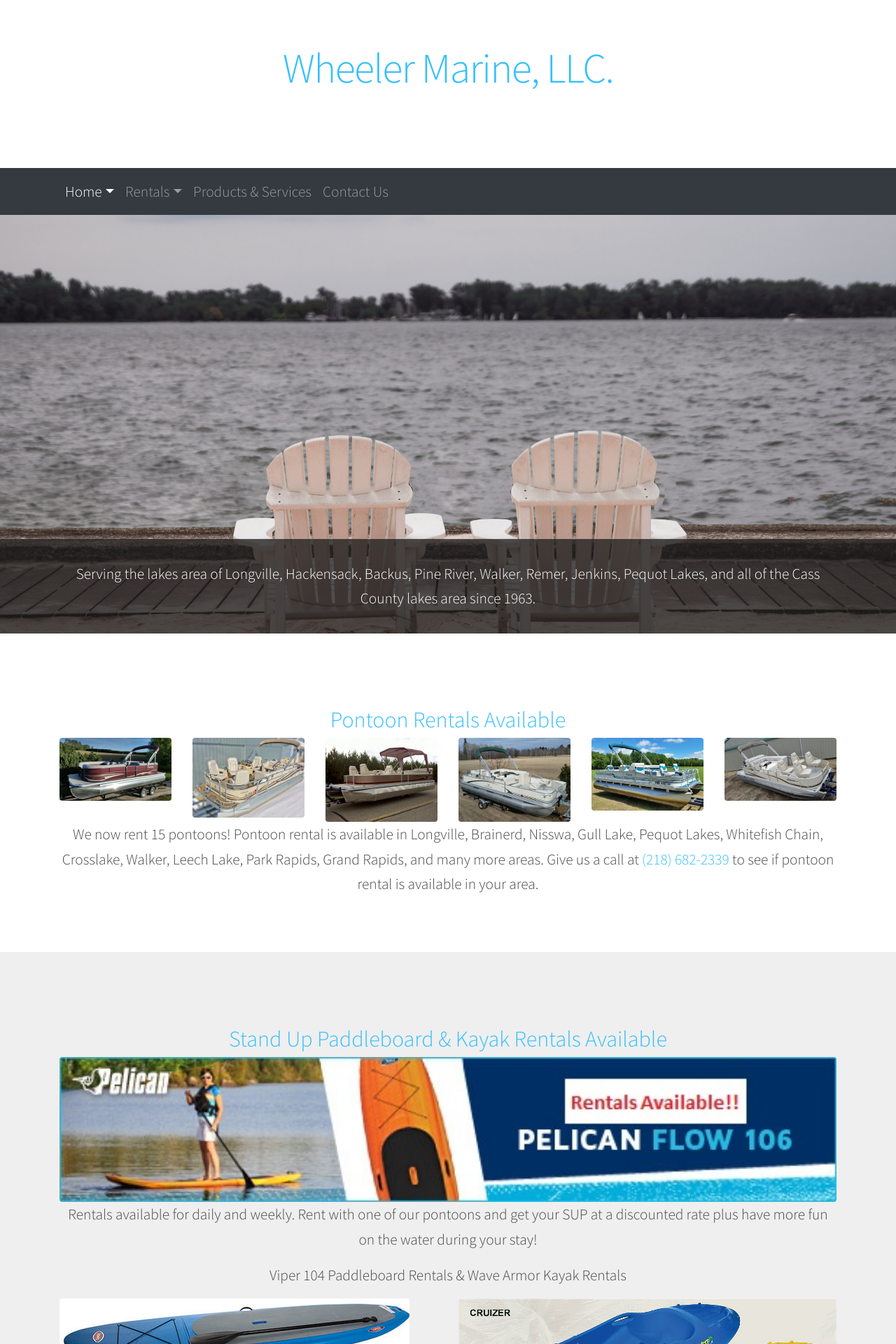
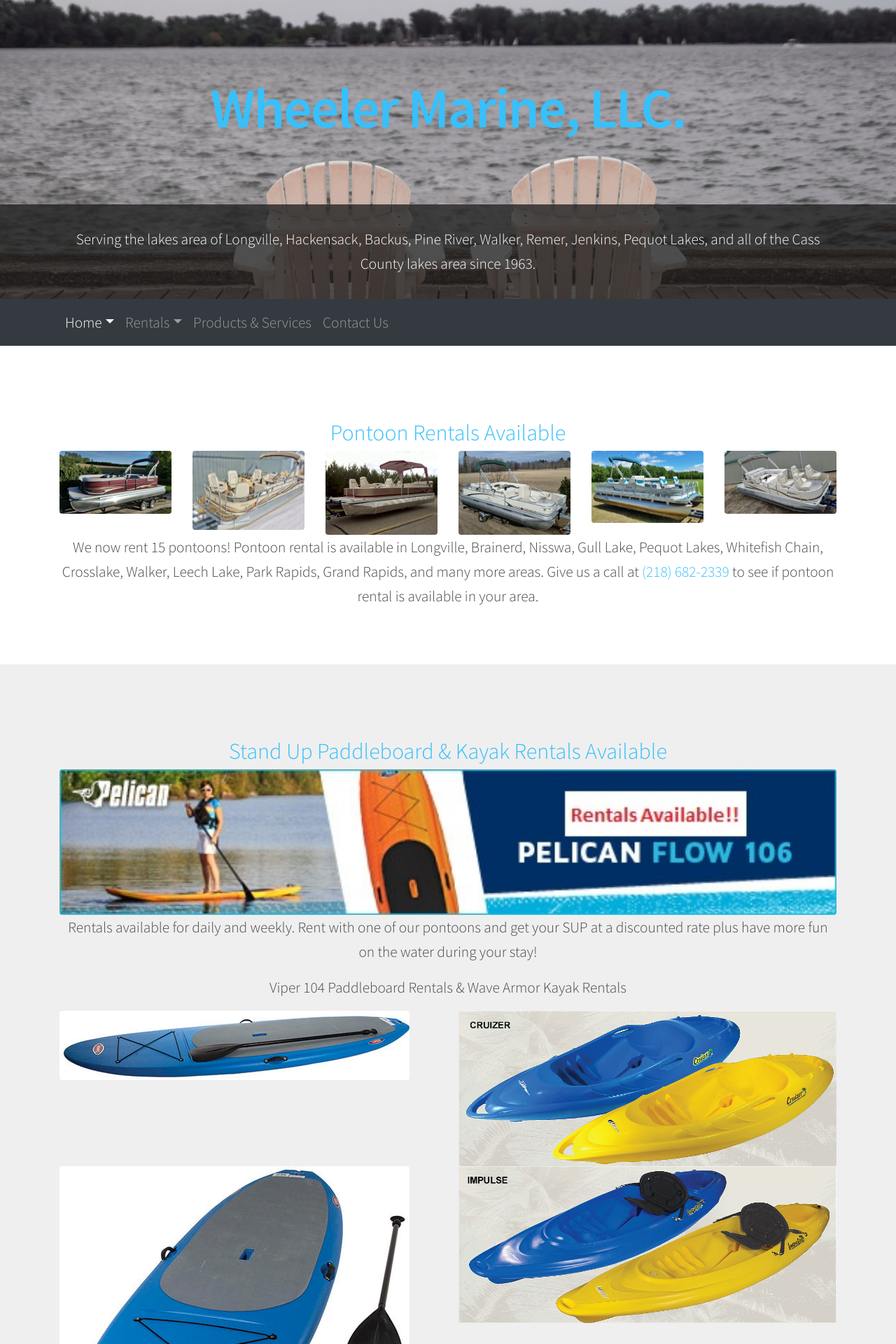
Before and after one commit to steventwheeler/wheelermarine, a Jekyll site: the page built from index.html, in a window 1280 px wide. Shown: the top 1920 px of the page at 70% size. Built offline with Jekyll 4.4.1, drawn with Linux system fonts in a browser that asks for light colours; nearby versions of some CDN libraries.

Commit message:
Update the page heading

```diff
--- a/_includes/header.html
+++ b/_includes/header.html
@@ -17,9 +17,20 @@
   </head>
   <body>
     <div id="header">
-      <div class="container">
-        <h1><a href="{{ site.baseurl }}/" id="logo">{{ site.title }}</a></h1>
-      </div>
+      <section id="banner">
+        <div class="container">
+          <h1><a href="{{ site.baseurl }}/" id="logo">{{ site.title }}</a></h1>
+        </div>
+        <header>
+          <div class="container">
+            <div class="row">
+              <div class="col-sm-12">
+                Serving the lakes area of Longville, Hackensack, Backus, Pine River, Walker, Remer, Jenkins, Pequot Lakes, and all of the Cass County lakes area since 1963.
+              </div>
+            </div>
+          </div>
+        </header>
+      </section>
 
       <nav class="navbar navbar-expand-lg navbar-dark bg-dark">
         {% assign current = page.url | downcase | split: '/' %}
--- a/assets/css/wm.scss
+++ b/assets/css/wm.scss
@@ -34,20 +34,22 @@ a {
 
 #header {
   text-align: center;
-  padding: 3em 0 0 0;
+  padding: 0;
   background-color: #fff;
   background-position:  top left,          top left,          top left;
   background-size:      100% 6em,          100% 6em,          auto;
   background-repeat:    no-repeat,         no-repeat,         repeat;
 
   h1 {
-    padding: 0 0 2.75em 0;
+    padding: 2.75em 0 2.75em 0;
     margin: 0;
 
     a {
-      font-size: 1.5em;
+      text-align: center;
+      font-size: 2em;
       letter-spacing: -0.025em;
       border: 0;
+      font-weight: bold;
     }
   }
 }
@@ -56,7 +58,7 @@ a {
   background-image: url('../images/banner.jpg');
   background-position: center center;
   background-size: cover;
-  height: 28em;
+  height: 20em;
   text-align: center;
   position: relative;
 
--- a/index.html
+++ b/index.html
@@ -2,18 +2,6 @@
 layout: default
 permalink: /
 ---
-
-<section id="banner">
-  <header>
-    <div class="container">
-      <div class="row">
-        <div class="col-sm-12">
-          Serving the lakes area of Longville, Hackensack, Backus, Pine River, Walker, Remer, Jenkins, Pequot Lakes, and all of the Cass County lakes area since 1963.
-        </div>
-      </div>
-    </div>
-  </header>
-</section>
 
 <section class="wrapper style1">
   <div class="container">
```
Also changed, not shown: Gemfile.lock.
